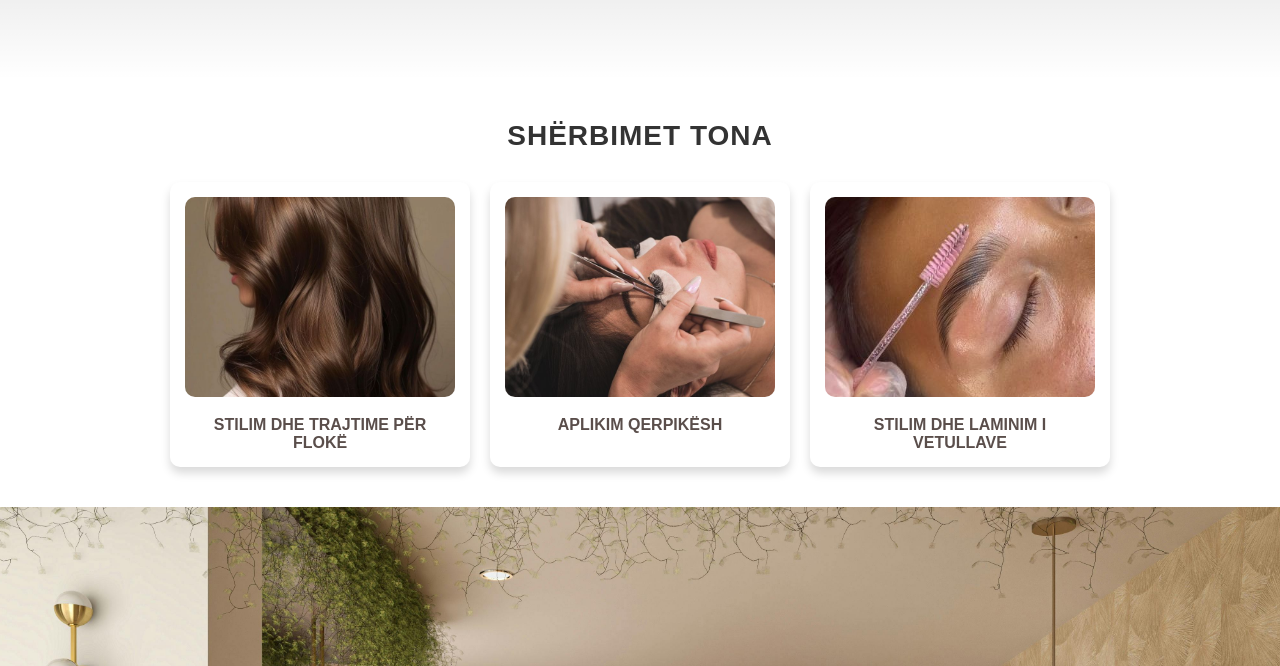
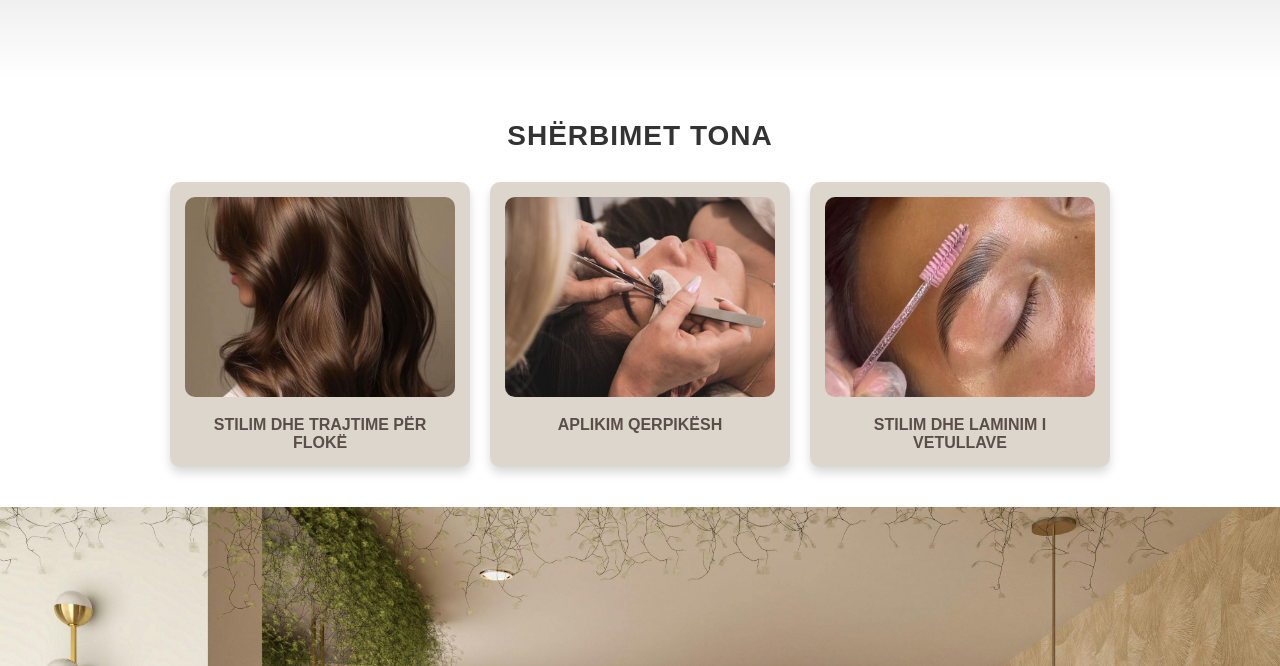
Before and after one commit to Vessa-is/UEB24_Gr19, a PHP site: page / in a window 1280 px wide. Shown: the part 2417-3083 px from the top of the page. Run offline with PHP 8.4, Linux system fonts and the light colour scheme.

Commit message:
services class ndryshim css

```diff
--- a/style.css
+++ b/style.css
@@ -205,7 +205,7 @@ h2 {
 }
 
 .service-item {
-  background-color: #fff;
+  background-color: #ddd6cc;
   border-radius: 10px;
   box-shadow: 0 6px 10px rgba(0, 0, 0, 0.15);
   padding: 15px;
```
